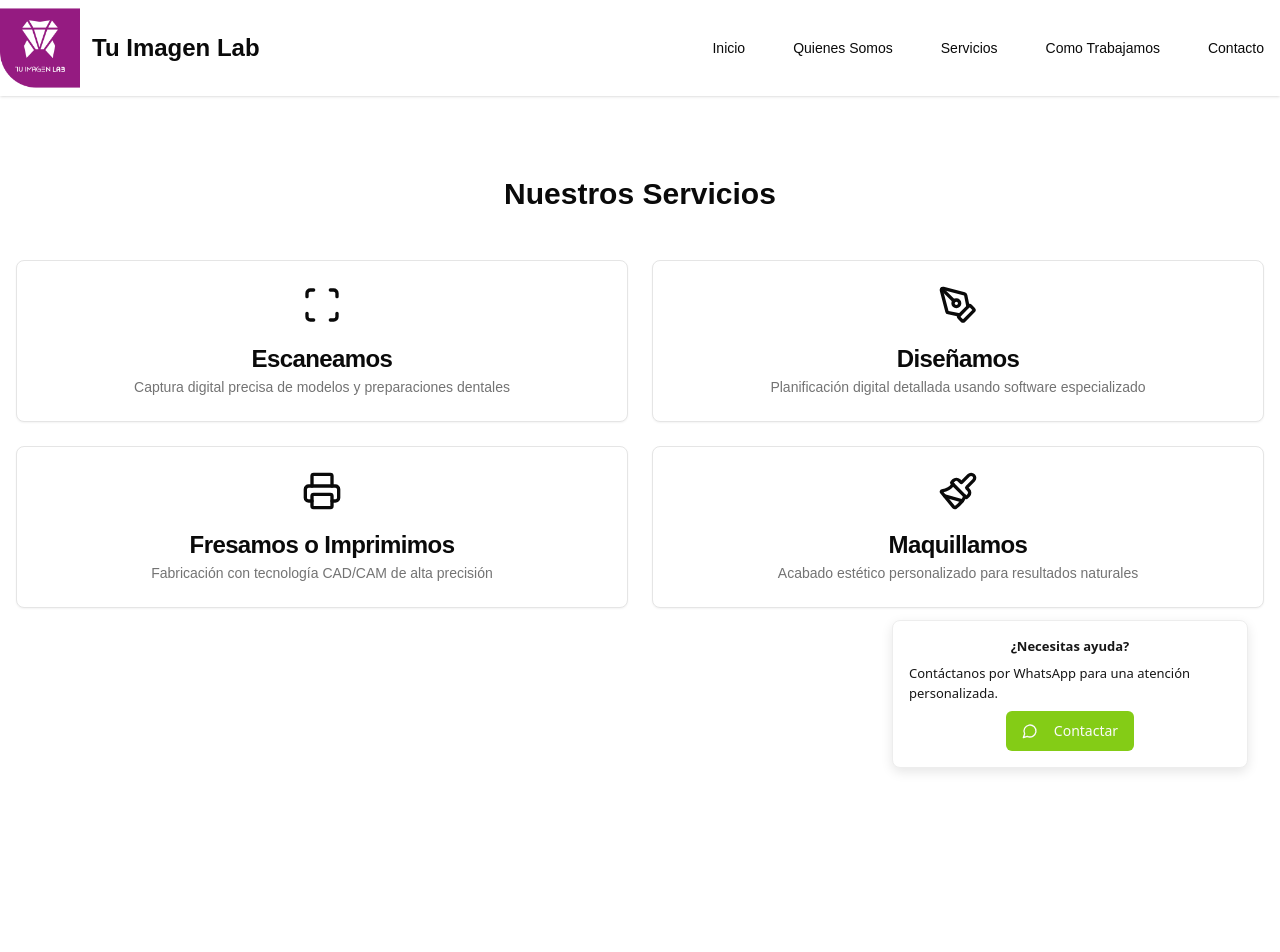
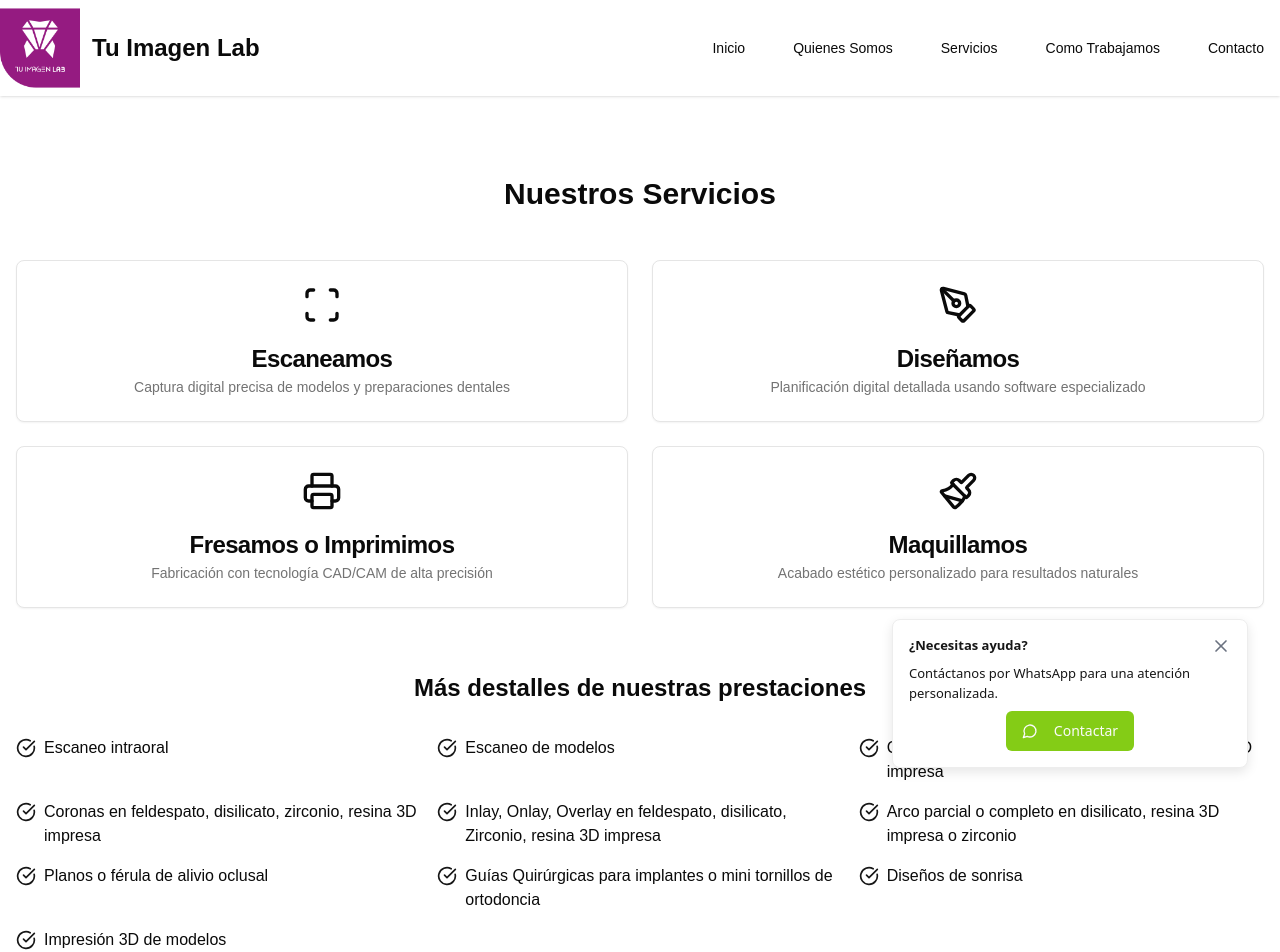
Before and after one commit to JohanTAP/tuimagenlab-next, a Next.js app: page /servicios in a window 1280 px wide. Shown: the top 952 px of the page. Before the commit the page ends 800 px from the top, so only its background shows below. Built offline with nearby package versions, Linux system fonts and the light colour scheme.

Commit message:
Agregar componente BannerEscaneo y mejorar la sección de servicios con detalles adicionales

```diff
--- a/src/app/page.tsx
+++ b/src/app/page.tsx
@@ -1,7 +1,9 @@
+import { BannerEscaneo } from "@/components/bannerScaneo";
 import DentalBanner from "@/components/dental-banner";
 import DentalLabSection from "@/components/dental-lab-section";
 import { Footer } from "@/components/footer";
 import Hero from "@/components/hero";
+
 
 export default function Inicio ()
 {
@@ -10,6 +12,7 @@ export default function Inicio ()
       <Hero />
       <DentalLabSection />
       <DentalBanner />
+      <BannerEscaneo />
       <div className=" bg-muted text-primary p-4 text-center">
         <p className="text-xl mb-4">¿Cómo nos contactas?</p>
         <div className="flex justify-center space-x-4">
--- a/src/app/servicios/components/services-overview.tsx
+++ b/src/app/servicios/components/services-overview.tsx
@@ -1,6 +1,6 @@
 import { Container } from "@/components/ui/container"
 import { Card, CardHeader, CardTitle } from "@/components/ui/card"
-import { Scan, PenTool, Printer, Paintbrush } from "lucide-react"
+import { Scan, PenTool, Printer, Paintbrush, CheckCircle } from "lucide-react"
 
 const services = [
     {
@@ -25,13 +25,26 @@ const services = [
     },
 ]
 
+const detailedServices = [
+    "Escaneo intraoral",
+    "Escaneo de modelos",
+    "Carillas en feldespato, disilicato, zirconio, resina 3D impresa",
+    "Coronas en feldespato, disilicato, zirconio, resina 3D impresa",
+    "Inlay, Onlay, Overlay en feldespato, disilicato, Zirconio, resina 3D impresa",
+    "Arco parcial o completo en disilicato, resina 3D impresa o zirconio",
+    "Planos o férula de alivio oclusal",
+    "Guías Quirúrgicas para implantes o mini tornillos de ortodoncia",
+    "Diseños de sonrisa",
+    "Impresión 3D de modelos",
+]
+
 export function ServicesOverview ()
 {
     return (
         <section className="py-20">
             <Container>
                 <h2 className="text-3xl font-bold text-center mb-12">Nuestros Servicios</h2>
-                <div className="grid grid-cols-1 sm:grid-cols-2 gap-6">
+                <div className="grid grid-cols-1 sm:grid-cols-2 gap-6 mb-16">
                     { services.map( ( service, index ) => (
                         <Card key={ index } className="text-center transition-all duration-300 hover:scale-105 hover:shadow-lg">
                             <CardHeader>
@@ -42,6 +55,16 @@ export function ServicesOverview ()
                         </Card>
                     ) ) }
                 </div>
+
+                <h3 className="text-2xl font-bold text-center mb-8">Más destalles de nuestras prestaciones</h3>
+                <div className="grid grid-cols-1 md:grid-cols-2 lg:grid-cols-3 gap-4">
+                    { detailedServices.map( ( service, index ) => (
+                        <div key={ index } className="flex items-start space-x-2">
+                            <CheckCircle className="h-5 w-5 text-primary mt-0.5 flex-shrink-0" />
+                            <span>{ service }</span>
+                        </div>
+                    ) ) }
+                </div>
             </Container>
         </section>
     )
--- /dev/null
+++ b/src/components/bannerScaneo.tsx
@@ -0,0 +1,23 @@
+"use client";
+
+import { Card, CardHeader, CardTitle, CardDescription } from "@/components/ui/card";
+// Importa el ícono que desees de Lucide (por ejemplo “Scan”)
+import { Scan } from "lucide-react";
+
+export function BannerEscaneo ()
+{
+    return (
+        <Card className="relative my-8 mx-auto max-w-3xl bg-primary text-primary-foreground">
+            <CardHeader className="flex items-center space-x-4">
+                <Scan className="h-12 w-12" />
+                <div>
+                    <CardTitle className="text-2xl">¡También vamos a escanear tu consulta!</CardTitle>
+                    <CardDescription className="text-white/90">
+                        Di adiós a las impresiones tradicionales. Con nuestro escaneo intraoral,
+                        obtendrás resultados más precisos y cómodos para tus pacientes.
+                    </CardDescription>
+                </div>
+            </CardHeader>
+        </Card>
+    );
+}
--- a/src/components/footer.tsx
+++ b/src/components/footer.tsx
@@ -33,7 +33,7 @@ export function Footer ()
                             />
                         </svg>
                     </Link>
-                    <Link href="http://instagram.com/tuimagenrx" className="text-gray-400 hover:text-gray-500">
+                    <Link href="http://instagram.com/tuimagenlab" className="text-gray-400 hover:text-gray-500">
                         <span className="sr-only">Instagram</span>
                         <svg className="h-5 w-5" fill="currentColor" viewBox="0 0 24 24" aria-hidden="true">
                             <path
--- a/src/components/whatsapp-cta.tsx
+++ b/src/components/whatsapp-cta.tsx
@@ -3,7 +3,7 @@
 import { useEffect, useState } from "react"
 import { toast } from "sonner"
 import { Button } from "@/components/ui/button"
-import { MessageCircle } from "lucide-react"
+import { MessageCircle, X } from "lucide-react"
 
 export default function WhatsAppCTA ()
 {
@@ -19,18 +19,23 @@ export default function WhatsAppCTA ()
             if ( scrollPosition >= pageHeight - 100 && !showToast )
             {
                 setShowToast( true )
-                toast(
+                const toastId = toast(
                     <div className="flex flex-col items-center gap-2">
-                        <h3 className="font-semibold">¿Necesitas ayuda?</h3>
+                        <div className="flex justify-between w-full">
+                            <h3 className="font-semibold">¿Necesitas ayuda?</h3>
+                            <button onClick={ () => toast.dismiss( toastId ) }>
+                                <X className="w-5 h-5 text-gray-500 hover:text-gray-700" />
+                            </button>
+                        </div>
                         <p>Contáctanos por WhatsApp para una atención personalizada.</p>
                         <Button onClick={ () => window.open( "https://api.whatsapp.com/send?phone=56944260108", "_blank" ) } className="bg-lime-500">
                             <MessageCircle className="mr-2 h-4 w-4" /> Contactar
                         </Button>
                     </div>,
                     {
-                        duration: 10000,
+                        duration: 5000,
                         position: "bottom-right",
-                    },
+                    }
                 )
             }
         }
@@ -39,5 +44,5 @@ export default function WhatsAppCTA ()
         return () => window.removeEventListener( "scroll", handleScroll )
     }, [ showToast ] )
 
-    return null // This component doesn't render anything directly
+    return null // This component doesn't render nada directamente
 }
```
